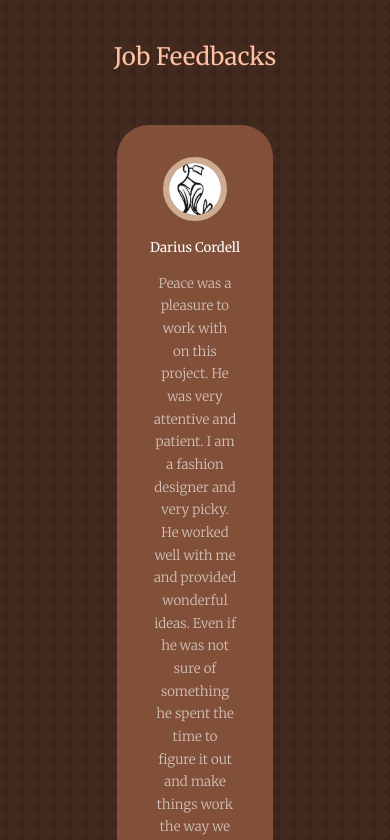
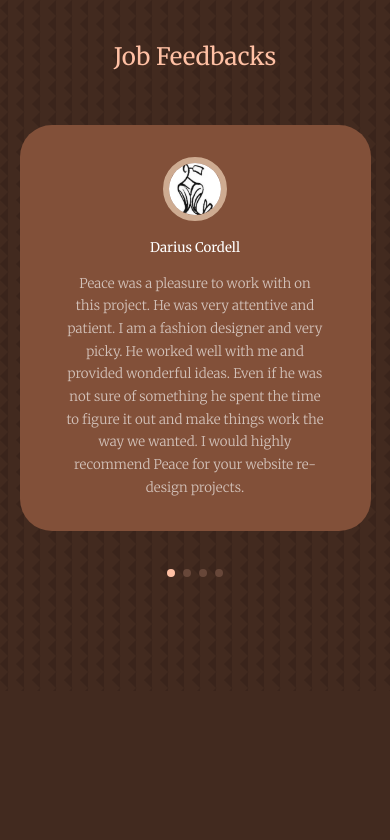
Before and after one commit to akinolapo/akinolapo-react, a React (Create React App) app: page / in a window 390 px wide. Shown: the part 7904-8744 px from the top of the page. After the commit the page ends 8595 px from the top, so only its background shows below. Built offline with nearby package versions, Linux system fonts and the light colour scheme.

Commit message:
review edited

```diff
--- a/src/components/review/review.css
+++ b/src/components/review/review.css
@@ -34,14 +34,14 @@
 
 /*======================== MEDIA QUERIES (TABLET DEVICES) ========================*/
 @media screen and (max-width: 1024px) {
-   .review__container{
+    .container.review__container{
        width: 60%;
    }
 }
 
 /*======================== MEDIA QUERIES (MOBILE DEVICES) ========================*/
 @media screen and (max-width: 600px) {
-    .review__container{
+    .container.review__container{
         width: var(--container-width-sm);
     }
 
```
